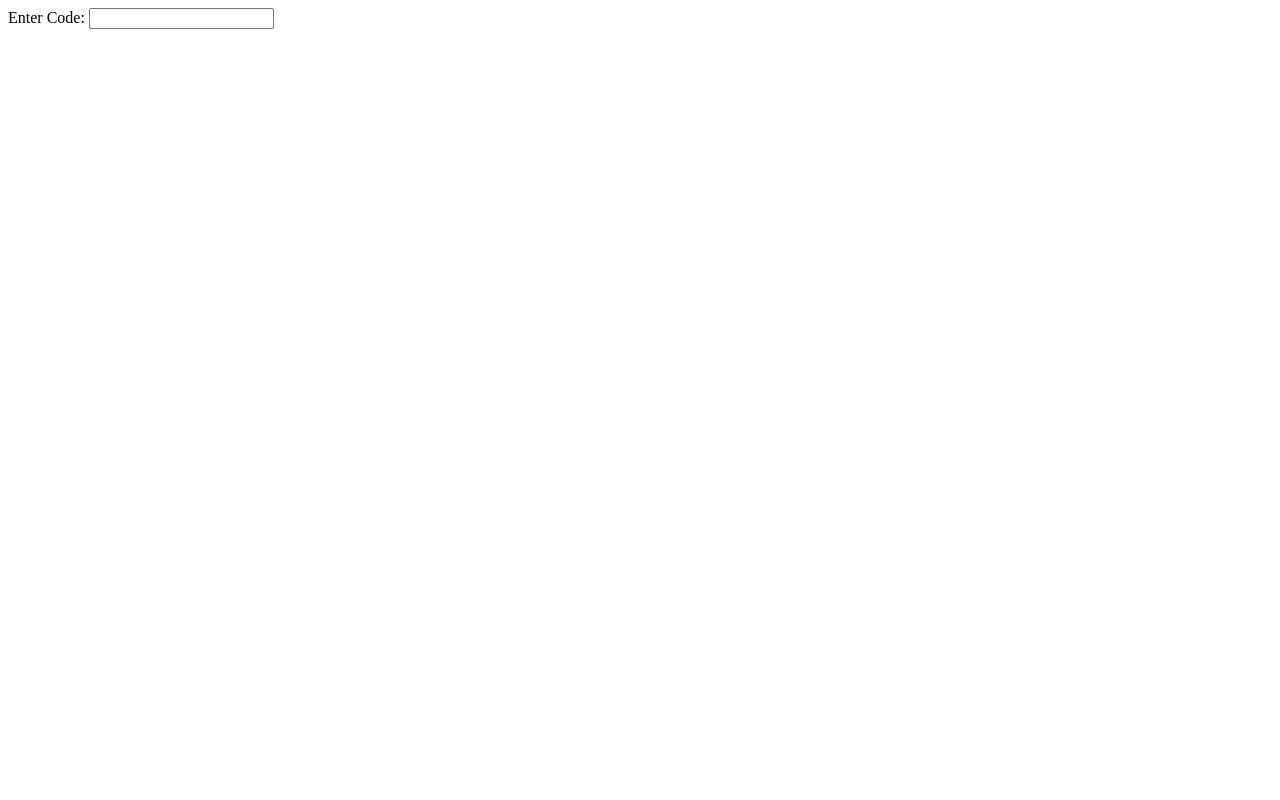
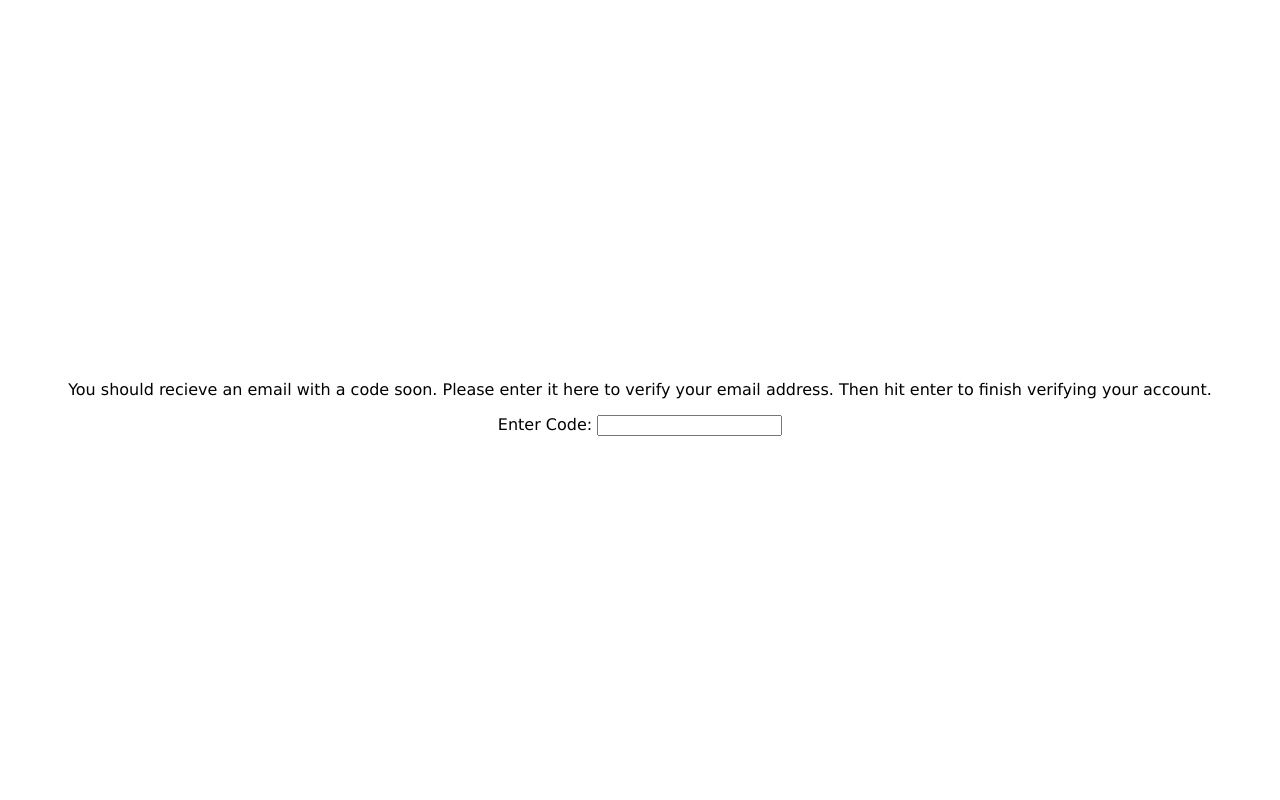
Before and after one commit to cksitts/CS3141-R01-team7, a Flask app: page /verify in a window 1280 px wide. Before the commit the page is almost empty. Run offline with Flask 2, Linux system fonts and the light colour scheme; the visitor is signed in with stand-in values (Sample User, id 1); some libraries are stand-ins or nearby versions.

Commit message:
Finished verify email page

```diff
--- a/app/templates/verifyEmail.html
+++ b/app/templates/verifyEmail.html
@@ -2,15 +2,19 @@
 <!DOCTYPE html>
 <html lang="en">
     <head>
+        <link rel="stylesheet" href="{{ url_for('static', filename='css/accountInfo.css') }}">
         <title>Email Verification</title>
     </head>
     <body>
-        <form id="codeForm" action="{{url_for('verify')}}", method="post">
+    <div class="position" id="verifyEmailDiv">
+        <p>You should recieve an email with a code soon.  Please enter it here to verify your email address.  Then hit enter to finish verifying your account.</p>
+        <form action="{{url_for('verify')}}", method="post">
             <label for="codeInput">Enter Code: </label>
             <input type="text" id="codeInput" name="codeInput">
             {% if validCode == false %}
                 <h>Invalid Code</h>
             {% endif %}
         </form>
+    </div>
     </body>
 </html>
```
